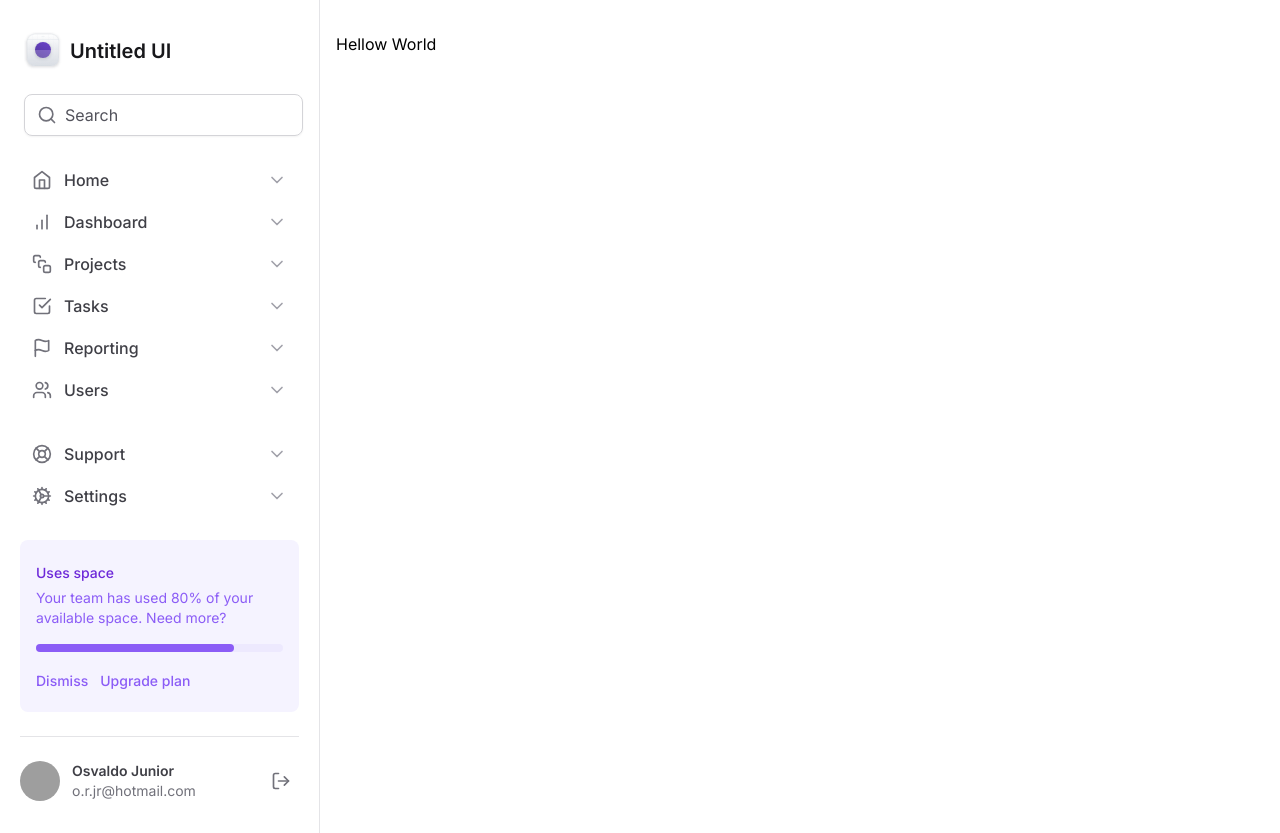
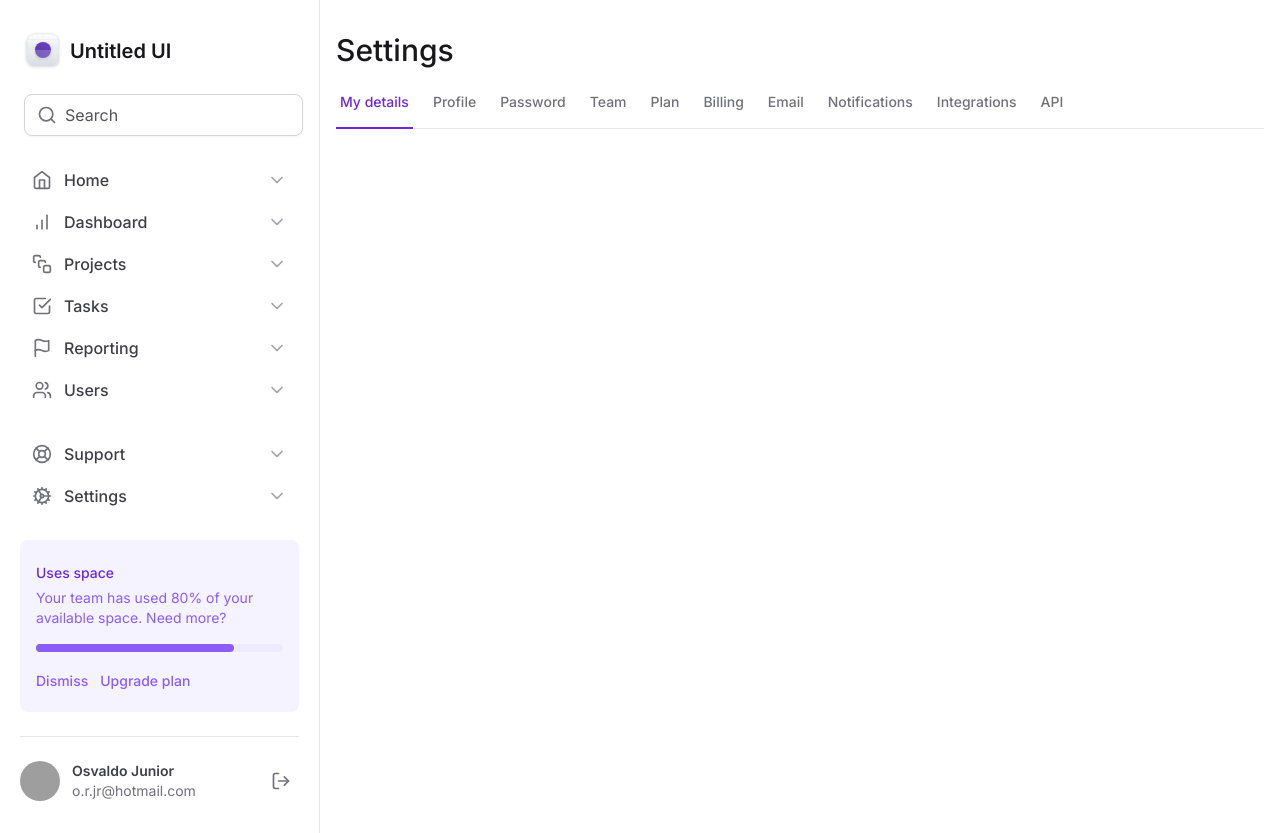
Before and after one commit to 0svaldojunior/Dashboard-tailwind-next, a Next.js app: page / in a window 1280 px wide. Built offline with nearby package versions, Linux system fonts and the light colour scheme; grey boxes are pictures that could not be loaded.

Commit message:
feat: make a settings tab

```diff
--- a/package.json
+++ b/package.json
@@ -9,12 +9,14 @@
     "lint": "next lint"
   },
   "dependencies": {
+    "@radix-ui/react-tabs": "^1.0.4",
     "@types/node": "20.5.6",
     "@types/react": "18.2.21",
     "@types/react-dom": "18.2.7",
     "autoprefixer": "10.4.15",
     "eslint": "8.48.0",
     "eslint-config-next": "13.4.19",
+    "framer-motion": "^10.16.1",
     "lucide-react": "^0.269.0",
     "next": "13.4.19",
     "postcss": "8.4.28",
--- a/src/app/page.tsx
+++ b/src/app/page.tsx
@@ -1,3 +1,11 @@
+import { SettingsTabs } from '@/components/SettingsTabs'
+
 export default function Home() {
-  return <h1>Hellow World</h1>
+  return (
+    <>
+      <h1 className="text-3xl font-medium text-zinc-900">Settings</h1>
+
+      <SettingsTabs />
+    </>
+  )
 }
--- /dev/null
+++ b/src/components/SettingsTabs/TabItem.tsx
@@ -0,0 +1,28 @@
+'use client'
+
+import * as Tabs from '@radix-ui/react-tabs'
+import { motion } from 'framer-motion'
+
+export interface TabItemProps {
+  value: string
+  title: string
+  isSelected?: boolean
+}
+
+export function TabItem({ value, title, isSelected = false }: TabItemProps) {
+  return (
+    <Tabs.Trigger
+      value={value}
+      className="relative px-1 pb-4 text-sm font-medium text-zinc-500 hover:text-violet-700 data-[state=active]:text-violet-700"
+    >
+      <span>{title}</span>
+
+      {isSelected && (
+        <motion.div
+          layoutId="activeTab"
+          className="absolute -bottom-px left-0 right-0 h-0.5 bg-violet-700"
+        />
+      )}
+    </Tabs.Trigger>
+  )
+}
--- /dev/null
+++ b/src/components/SettingsTabs/index.tsx
@@ -0,0 +1,58 @@
+'use client'
+
+import * as Tabs from '@radix-ui/react-tabs'
+import { useState } from 'react'
+import { TabItem } from './TabItem'
+
+export function SettingsTabs() {
+  const [currentTab, setCurrentTab] = useState('tab1')
+
+  return (
+    <Tabs.Root value={currentTab} onValueChange={setCurrentTab}>
+      <Tabs.List className="mt-6 flex w-full items-center gap-4 border-b border-zinc-200">
+        <TabItem
+          value="tab1"
+          title="My details"
+          isSelected={currentTab === 'tab1'}
+        />
+        <TabItem
+          value="tab2"
+          title="Profile"
+          isSelected={currentTab === 'tab2'}
+        />
+        <TabItem
+          value="tab3"
+          title="Password"
+          isSelected={currentTab === 'tab3'}
+        />
+        <TabItem value="tab4" title="Team" isSelected={currentTab === 'tab4'} />
+        <TabItem value="tab5" title="Plan" isSelected={currentTab === 'tab5'} />
+        <TabItem
+          value="tab6"
+          title="Billing"
+          isSelected={currentTab === 'tab6'}
+        />
+        <TabItem
+          value="tab7"
+          title="Email"
+          isSelected={currentTab === 'tab7'}
+        />
+        <TabItem
+          value="tab8"
+          title="Notifications"
+          isSelected={currentTab === 'tab8'}
+        />
+        <TabItem
+          value="tab9"
+          title="Integrations"
+          isSelected={currentTab === 'tab9'}
+        />
+        <TabItem
+          value="tab10"
+          title="API"
+          isSelected={currentTab === 'tab10'}
+        />
+      </Tabs.List>
+    </Tabs.Root>
+  )
+}
```
Also changed, not shown: 1 other file (tests, documents, lock files or other folders).
